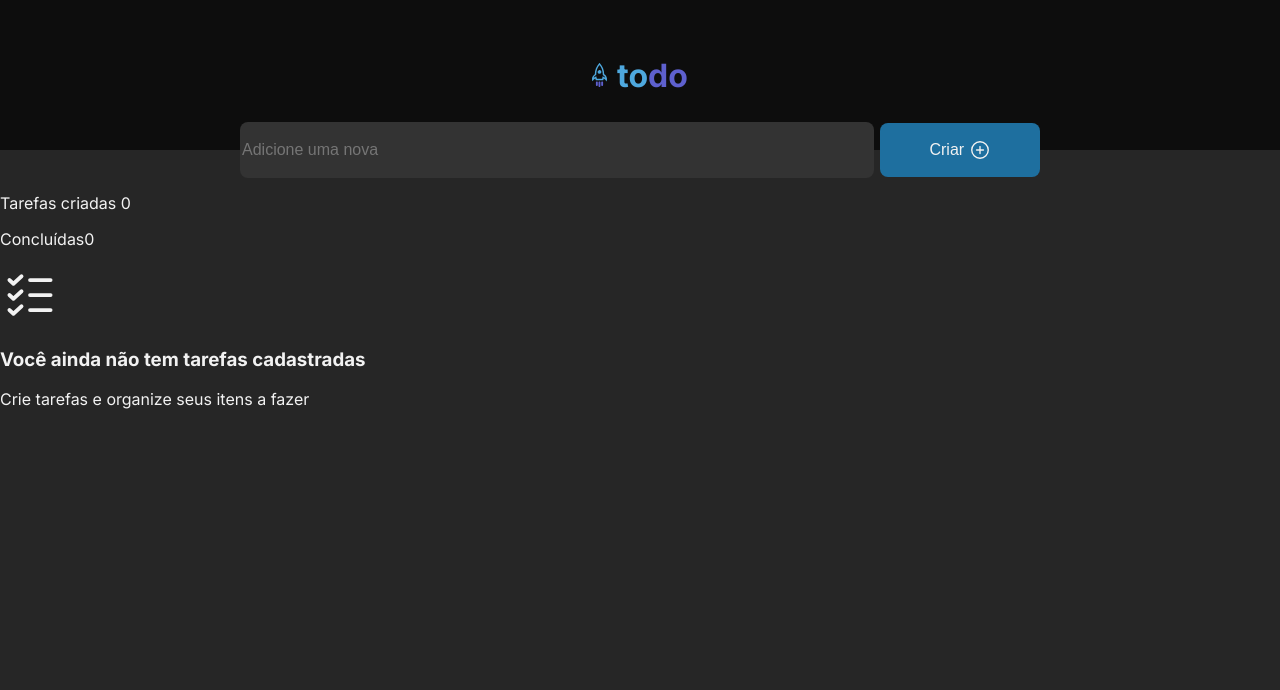
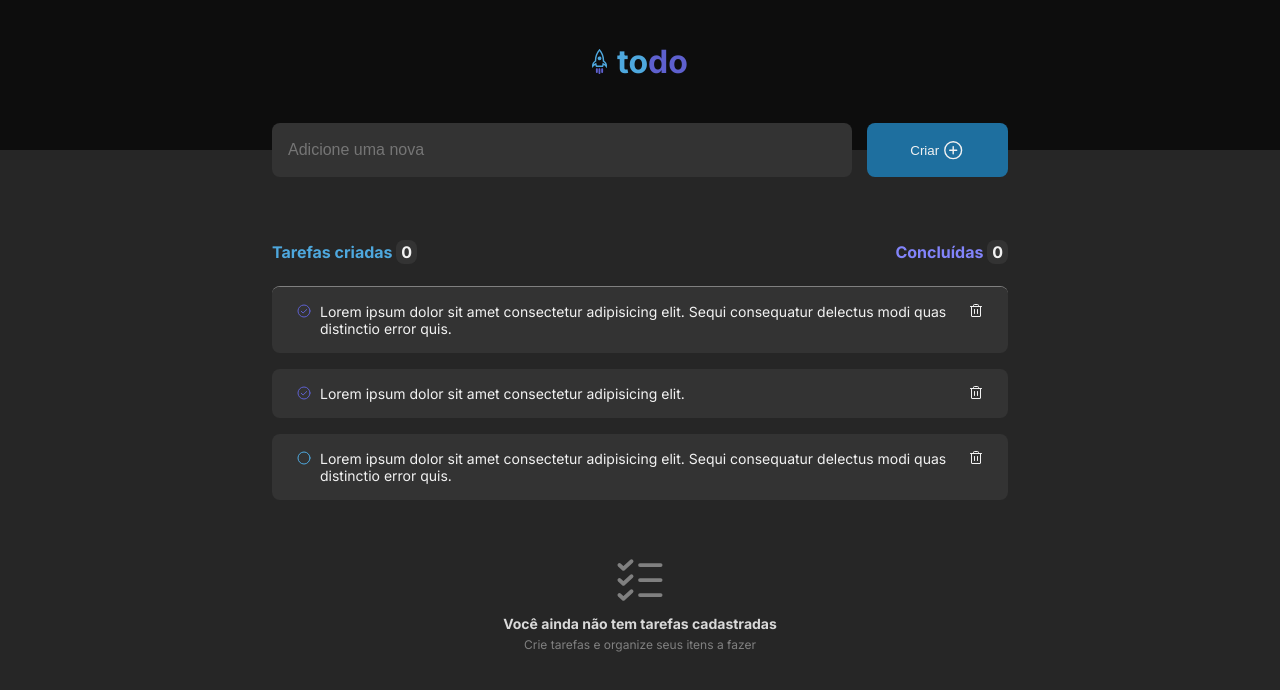
Before and after one commit to Adenilson-Oliveira/to-do-list, a React (Vite) app: page / in a window 1280 px wide. Shown: the top 690 px of the page. Built offline with nearby package versions, Linux system fonts and the light colour scheme.

Commit message:
interface concluída

```diff
--- a/src/App.module.css
+++ b/src/App.module.css
@@ -1,11 +1,19 @@
 .header {
   width: 100%;
-  height: 150px;
+  min-height: 9.375rem;
   background-color: var(--gray-700);
   display: flex;
   justify-content: center;
   align-items: center;
 
+}
+
+.logo {
+  display: flex;
+  justify-content: center;
+  align-items: center;
+  margin-bottom: 1.6875rem;
+  font-weight: bold;
 }
 
 .header img{
@@ -22,9 +30,9 @@
   color: var(--purple-dark)
 }
 
-
+/* ======== Form =========*/
 .formToDo{
-  width: 50rem;
+  width: 46rem;
   margin: 0 auto;
   height: 3.375rem;
 
@@ -36,18 +44,24 @@
 }
 .formToDo input {
   width: 78.8%;
-  height: 100%;
+  line-height: 1.4;
+  padding: 1rem;
   background-color: var(--gray-400);
   color: var(--gray-300);
   font-size: 1rem;
   border-radius: 8px;
   border: none;
+  margin-right: 2%;
 }
+
+.formToDo input {
+  color: var(--gray-100)
+}
+
 
 .formToDo button {
   width: 20%;
-  height: 100%;
-  font-size: 1rem;
+  padding: 1rem;
   background-color: var(--blue-dark);
   color: var(--gray-100);
   border: none;
@@ -56,16 +70,162 @@
   display: flex;
   align-items: center;
   justify-content: center;
+  transition: 0.1s;
 }
 
 .formToDo button span {
   margin-right: 3%;
 }
 
-.containerToDos{}
+.plusCircle {
+  font-size: 1.4rem;
+}
 
-.infoToDos{}
+.formToDo button:hover {
+  background-color: var(--blue);
+}
 
-.toDos{
+
+/* ============= Container To Do's ===========*/
+.containerToDos{
+  width: 46rem;
+  /* background-color: rgb(18, 32, 45); */
+  margin: 0 auto;
+  margin-top: 4.0625rem;
+  min-height: 287px;
 
 }
+
+.infoToDos{
+  display: flex;
+  justify-content: space-between;
+  margin-bottom: 24px;
+}
+
+.infoToDos > p {
+  font-weight: bold;
+}
+
+.infoToDos p:first-of-type{
+  color: var(--blue);
+}
+
+.infoToDos p:last-of-type{
+  color: var(--purple);
+}
+
+.infoToDos span {
+  background-color: var(--gray-400);
+  padding: 2px 5px;
+  border-radius: 8px;
+  color: var(--gray-100)
+}
+
+
+/* ======================================= To Do's ===================== */
+.toDos{
+  min-height: 244px;
+  border-radius: 8px;
+  border-top: 1px solid var(--gray-300);
+
+}
+
+.empty {
+  margin-top:50px;
+  display: flex;
+  flex-direction: column;
+  align-items: center;
+  justify-content: center;
+  color: var(--gray-300);
+}
+
+.empty p:first-of-type  {
+  font-weight: bold;
+  color: var(--gray-200);
+  margin: 5px 0;
+  font-size: var(--font-size-med);
+}
+
+.empty :last-child {
+  font-size: var(--font-size-min);
+}
+
+
+
+
+
+
+@media (max-width: 768px) {
+  html {
+    font-size: 87.5%;
+  }
+
+  .formToDo, .containerToDos {
+    padding: 0 4%;
+
+    width: calc(90%);
+  }
+
+  .formToDo button span {
+    display: none;
+  }
+}
+
+
+/* ======== Tasks  =========== */
+
+.tasks {
+  display: flex;
+  flex-direction: column;
+}
+
+.task {
+  display: flex;
+  align-items: flex-start;
+  /* justify-content: ; */
+  font-weight:100;
+  background-color: var(--gray-400);
+  padding: 1rem;
+  border-radius: 8px;
+  gap: 0.5rem;
+  position: relative;
+}
+
+.circle {
+  width: 2rem;
+  color: var(--blue);
+  position: absolute;
+  left: 1rem;
+}
+
+.checkCircle {
+  width: 2rem;
+  color: var(--purple-dark);
+  position: absolute;
+  left: 1rem;
+}
+
+.circle:hover {
+  color: var(--blue-dark);
+}
+
+.checkCircle:hover {
+  color: var(--purple);
+}
+
+.trash {
+  width: 2rem;
+  /* align-content: ; */
+  position: absolute;
+  right: 1rem;
+}
+
+.task p {
+  color: var(--gray-100);
+  font-size: var(--font-size-med);
+  margin: 0 2rem;
+}
+
+.task + .task{
+  margin-top: 1rem;
+}
--- a/src/App.tsx
+++ b/src/App.tsx
@@ -1,33 +1,69 @@
 import './global.css'
 import Logo from './assets/LogoRocket.svg'
 import styles from './App.module.css'
-import { ListChecks, PlusCircle } from 'phosphor-react'
+import { CheckCircle, Circle, ListChecks, PlusCircle, Trash} from 'phosphor-react'
 
 function App() {
 
   return (
     <div>
       <header className={styles.header}>
-        <img src={Logo} alt="LogoRocket"/>
-        <h1>to<span>do</span></h1>
+        <div className={styles.logo}>
+          <img src={Logo} alt="LogoRocket"/>
+          <h1>to<span>do</span></h1>
+        </div>
       </header>
 
       <form className={styles.formToDo} onSubmit={(e) => {e.preventDefault()}}>
         <input type="text" placeholder='Adicione uma nova'/>
-        <button type='submit'><span>Criar</span> <PlusCircle size={22} /></button>
+        <button type='submit'><span>Criar</span> <PlusCircle className={styles.plusCircle} /></button>
       </form>
 
       <div className={styles.containerToDos}>
 
-        <div className={styles.info}>
+        <div className={styles.infoToDos}>
           <p>Tarefas criadas <span>0</span></p>
-          <p>Concluídas<span>0</span></p>
+          <p>Concluídas <span>0</span></p>
         </div>
 
         <div className={styles.toDos}>
-          <ListChecks size={60}/>
-          <h3>Você ainda não tem tarefas cadastradas</h3>
-          <p>Crie tarefas e organize seus itens a fazer</p>
+
+          <div className={styles.tasks}>
+
+            <div className={styles.task}>
+              <CheckCircle className={styles.checkCircle}/>
+
+              {/* <Circle className={styles.circle}/> */}
+              <p>Lorem ipsum dolor sit amet consectetur adipisicing elit. Sequi consequatur delectus modi quas distinctio error quis.</p>
+              <Trash className={styles.trash}/>
+            </div>
+
+            <div className={styles.task}>
+              <CheckCircle className={styles.checkCircle}/>
+
+              {/* <Circle className={styles.circle}/> */}
+              <p>Lorem ipsum dolor sit amet consectetur adipisicing elit.</p>
+              <Trash className={styles.trash}/>
+            </div>
+
+            <div className={styles.task}>
+              {/* <CheckCircle className={styles.checkCircle}/> */}
+
+              <Circle className={styles.circle}/>
+              <p>Lorem ipsum dolor sit amet consectetur adipisicing elit. Sequi consequatur delectus modi quas distinctio error quis.</p>
+              <Trash className={styles.trash}/>
+            </div>
+
+          </div>
+
+          <div className={styles.empty}>
+            <ListChecks  size={60}/>
+            <p>Você ainda não tem tarefas cadastradas</p>
+            <p>Crie tarefas e organize seus itens a fazer</p>
+          </div>
+
+
+
         </div>
       </div>
 
--- a/src/global.css
+++ b/src/global.css
@@ -21,10 +21,17 @@
   --line-height: 1.4
 }
 
+:focus {
+  outline: transparent;
+  box-shadow: 0 0 0 2px var(--purple);
+}
+
+* {
+  margin: 0;
+  padding: 0;
+}
 
 body {
-  margin: 0;
-  padding: 0;
   background-color: var(--gray-500);
   color: var(--gray-100);
   box-sizing: border-box;
```
